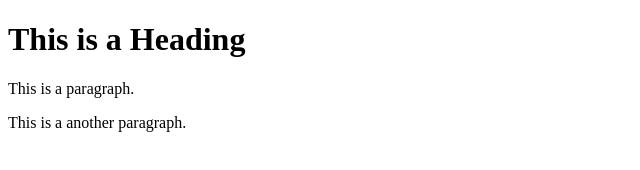
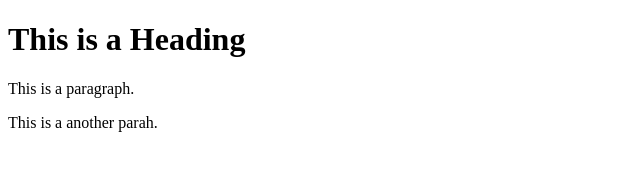
Before and after one commit to mohamedballout/aksell-git, a plain HTML site: page index.html in a window 1280 px wide. Shown: the full height of the page, 0-640 px from the left. Drawn offline with Linux system fonts and the light colour scheme.

Commit message:
resolved conflic

```diff
--- a/index.html
+++ b/index.html
@@ -6,7 +6,7 @@
 <body>
 <h1>This is a Heading</h1>
 <p>This is a paragraph.</p>
-<p>This is a another paragraph.</p>
+<p>This is a another parah.</p>
 
 
 
```
